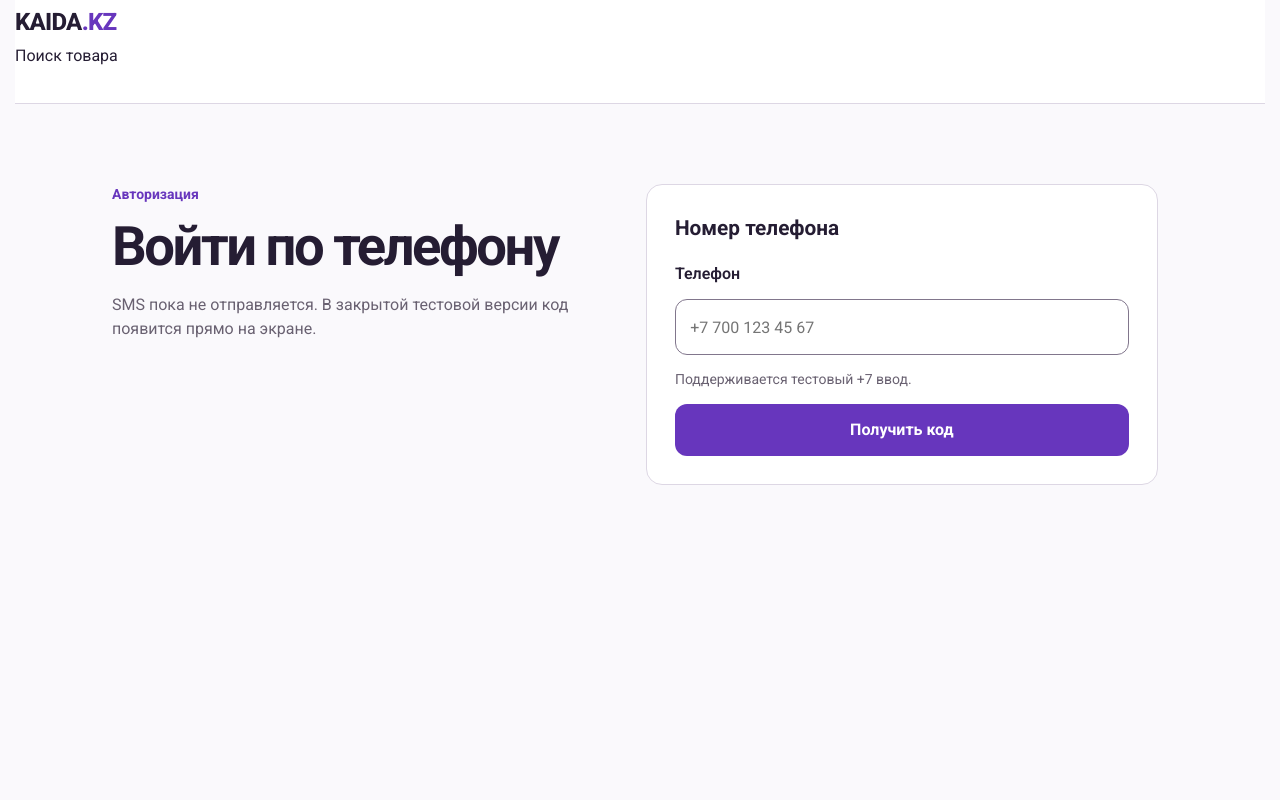
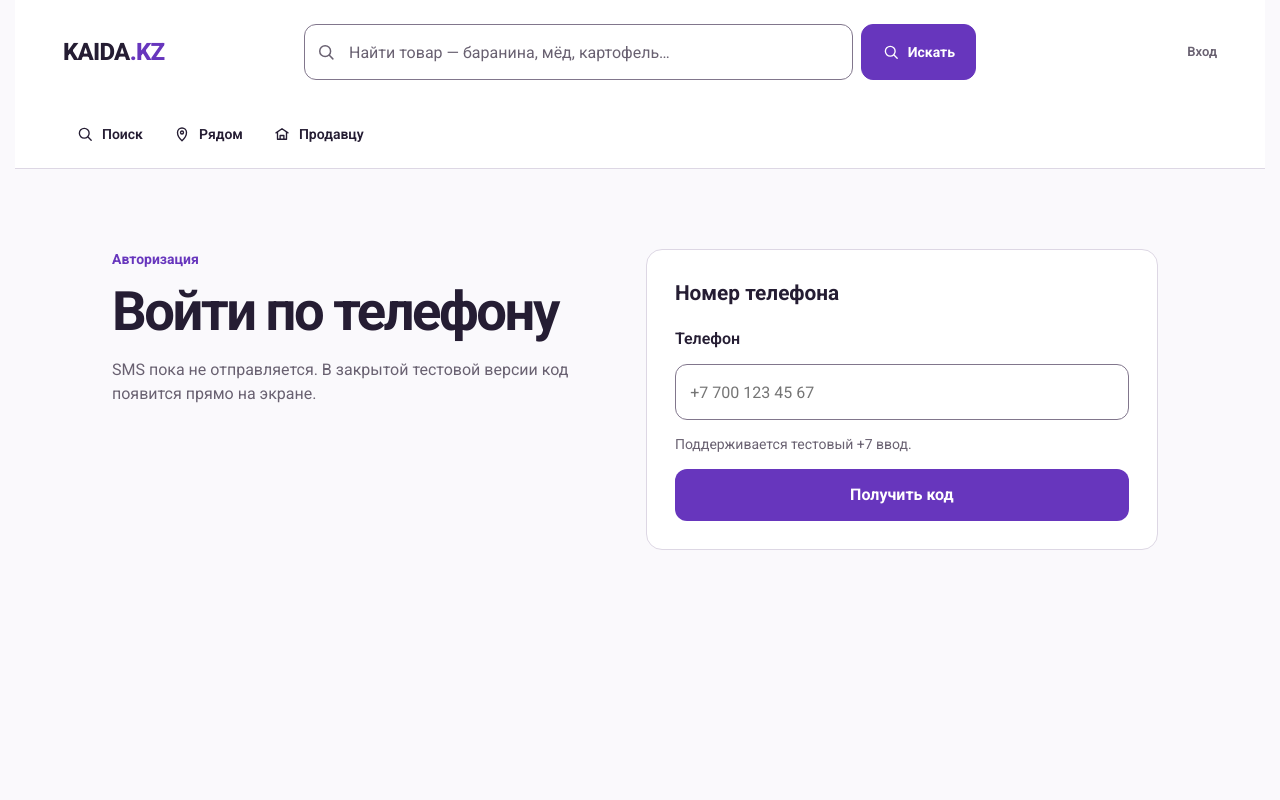
Before and after one commit to RashRosh/KAIDA.KZ-2.0, a Next.js app: page /login in a window 1280 px wide. Shown: the top 800 px of the page. Built offline with nearby package versions, Linux system fonts and the light colour scheme.

Commit message:
feat(ux1a1): match shell layout hierarchy

```diff
--- a/src/app/_components/AppHeader.module.css
+++ b/src/app/_components/AppHeader.module.css
@@ -1,16 +1,15 @@
 .header {
   position: relative;
   width: 100%;
-  height: 5.25rem;
   border-bottom: var(--border-width) solid var(--border);
   background: var(--surface);
   z-index: var(--z-sticky);
 }
 
-.inner {
+.topRow {
   width: 100%;
   max-width: 80rem;
-  height: 100%;
+  height: 5.25rem;
   margin: 0 auto;
   padding: 0 var(--space-5);
   display: grid;
@@ -37,7 +36,8 @@
   color: var(--primary);
 }
 
-.desktopNav {
+.headerSearch,
+.desktopNavRow {
   display: none;
 }
 
@@ -74,14 +74,20 @@
 }
 
 .navIcon,
-.menuIcon {
-  width: 1.125rem;
-  height: 1.125rem;
+.menuIcon,
+.headerSearchIcon,
+.headerButtonIcon {
   flex: 0 0 auto;
   stroke: currentColor;
   stroke-width: 1.8;
   stroke-linecap: round;
   stroke-linejoin: round;
+}
+
+.navIcon,
+.menuIcon {
+  width: 1.125rem;
+  height: 1.125rem;
 }
 
 .trailing {
@@ -154,26 +160,117 @@
   width: 100%;
 }
 
+.visuallyHidden {
+  position: absolute;
+  width: 1px;
+  height: 1px;
+  padding: 0;
+  margin: -1px;
+  overflow: hidden;
+  clip: rect(0, 0, 0, 0);
+  white-space: nowrap;
+  border: 0;
+}
+
 @media (min-width: 48rem) {
-  .header {
+  .topRow {
     height: 6.5rem;
-  }
-
-  .inner {
     padding: 0 var(--space-12);
-    grid-template-columns: minmax(0, 1fr) auto minmax(0, 1fr);
-    gap: var(--space-4);
+    grid-template-columns: auto minmax(18rem, 1fr) auto;
+    gap: var(--space-8);
   }
 
   .wordmark {
     font-size: 1.5rem;
   }
 
+  .headerSearch {
+    width: 100%;
+    max-width: 42rem;
+    justify-self: center;
+    display: flex;
+    align-items: center;
+    gap: var(--space-2);
+  }
+
+  .headerSearchField {
+    position: relative;
+    min-width: 0;
+    flex: 1;
+  }
+
+  .headerSearchField input {
+    width: 100%;
+    height: 3.5rem;
+    border: var(--border-width) solid var(--border-strong);
+    border-radius: var(--radius);
+    background: var(--surface);
+    color: var(--text);
+    padding: 0 var(--space-4) 0 2.75rem;
+    font: inherit;
+  }
+
+  .headerSearchField input::placeholder {
+    color: var(--muted);
+    opacity: 1;
+  }
+
+  .headerSearchIcon {
+    position: absolute;
+    left: var(--space-3);
+    top: 50%;
+    width: 1.25rem;
+    height: 1.25rem;
+    color: var(--muted);
+    transform: translateY(-50%);
+    pointer-events: none;
+  }
+
+  .headerSearch button {
+    min-height: 3.5rem;
+    display: inline-flex;
+    align-items: center;
+    justify-content: center;
+    gap: var(--space-2);
+    padding: 0 var(--space-5);
+    border: var(--border-width) solid var(--primary);
+    border-radius: var(--radius);
+    background: var(--primary);
+    color: var(--surface);
+    font: inherit;
+    font-size: 0.875rem;
+    font-weight: 700;
+    white-space: nowrap;
+    transition:
+      background-color var(--dur) var(--ease),
+      border-color var(--dur) var(--ease);
+  }
+
+  .headerSearch button:hover {
+    background: var(--primary-hover);
+    border-color: var(--primary-hover);
+  }
+
+  .headerButtonIcon {
+    width: 1.125rem;
+    height: 1.125rem;
+  }
+
+  .desktopNavRow {
+    width: 100%;
+    max-width: 80rem;
+    min-height: 4rem;
+    margin: 0 auto;
+    padding: 0 var(--space-12) var(--space-3);
+    display: flex;
+    align-items: flex-end;
+  }
+
   .desktopNav {
     min-width: 0;
     display: flex;
     align-items: center;
-    justify-content: center;
+    justify-content: flex-start;
     gap: var(--space-1);
   }
 
@@ -182,3 +279,13 @@
     display: none;
   }
 }
+
+@media (min-width: 64rem) {
+  .topRow {
+    grid-template-columns: minmax(10rem, 1fr) minmax(28rem, 42rem) minmax(10rem, 1fr);
+  }
+
+  .headerSearch {
+    max-width: 42rem;
+  }
+}
```
